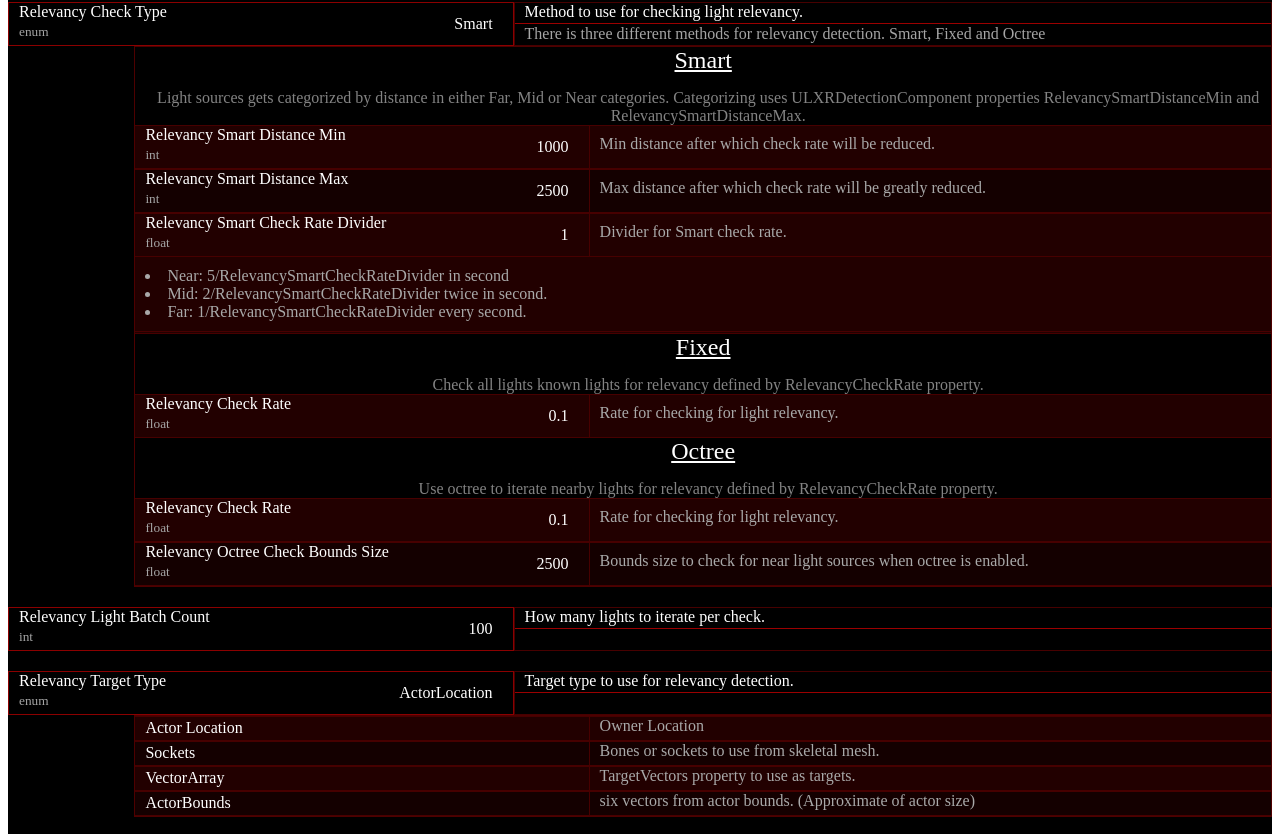
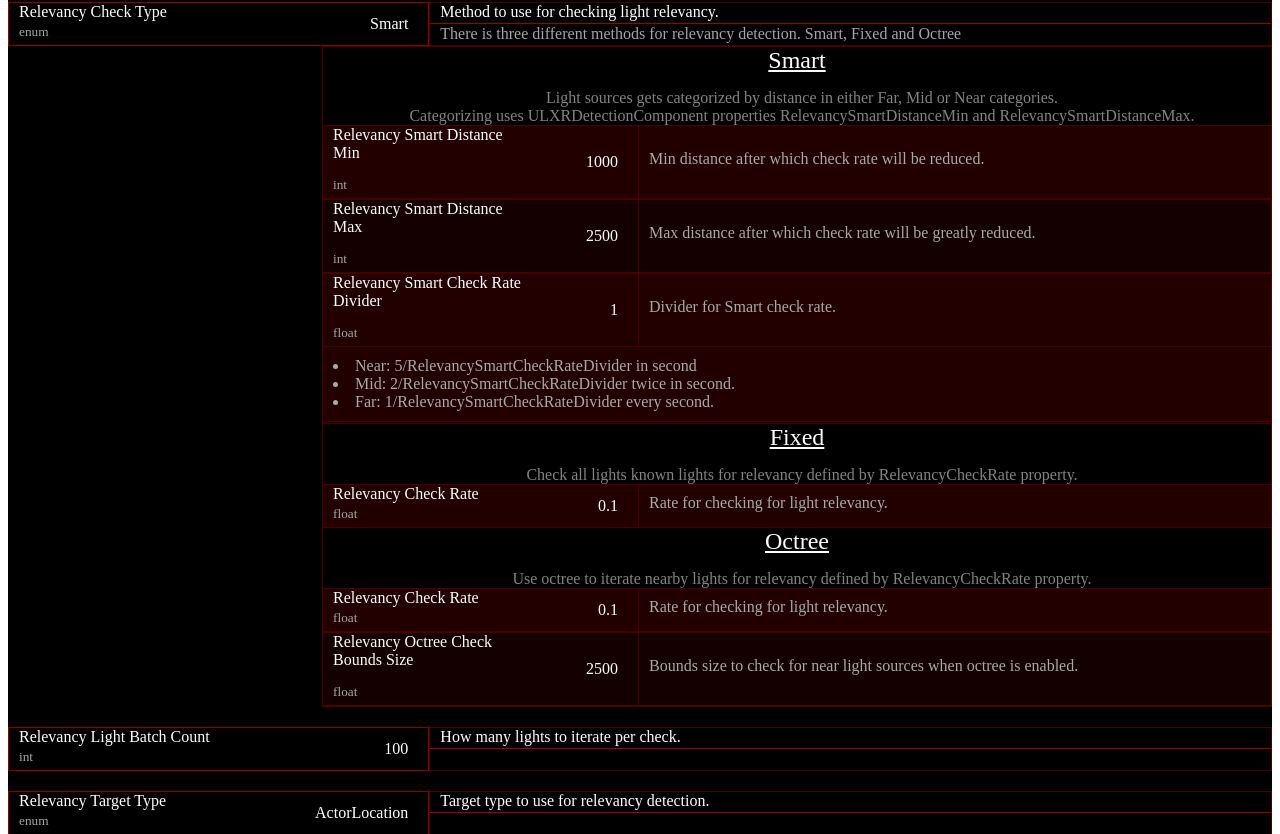
Before and after one commit to zurra/React-Unreal-Plugin-Documentation, a Next.js app: page / in a window 1280 px wide. Shown: the part 926-1760 px from the top of the page. Built offline with nearby package versions, Linux system fonts and the light colour scheme.

Commit message:
minor visual changes

```diff
--- a/components/Unreal/BP/BP.js
+++ b/components/Unreal/BP/BP.js
@@ -392,7 +392,7 @@ function DoSetIcon({ color }) {
 
 
     return (
-        <div style={{ color: `${color}`, fontWeight: 'bold', placeSelf: 'center' }} >
+        <div style={{ color: `${color}`, fontWeight: 'bold', placeSelf: 'center', fontSize: '20px', marginLeft: "4px" }} >
 
             {'{ }'}
         </div>
@@ -700,11 +700,10 @@ function DoNodePinInfo({ pin, count, extra, output = true }) {
 
             {hasExtraPins && (
                 <div style={{gridArea: '1 / 2 / span 10 / span 1',
-                marginLeft: '20px',
                 justifySelf: 'center',
                 width: '100px',
-                border: '30px double var(--pin-color)',
-                margin: '17px 0px'}}></div>
+                margin: '20px 0px',
+                background: 'linear-gradient(90deg, transparent 0%, var(--pin-color) 50%, transparent 100%)'}}></div>
             )}
 
             <div style={{
--- a/components/Unreal/BP/BP.module.css
+++ b/components/Unreal/BP/BP.module.css
@@ -489,7 +489,7 @@
   height: 12px;
   /* background-color: #af0000; */
   border-radius: 50%;
-  border: solid;
+  border: solid 2px;
   place-self: center;
   /* Define a custom property for border color */
   border-color: var(--pin-color);
--- a/components/Unreal/Inspector/Property.js
+++ b/components/Unreal/Inspector/Property.js
@@ -70,8 +70,7 @@ function PropertyRender({ className }) {
                 }
             });
         }
-        else
-        {
+        else {
             CategoryTreeItem.lastElement = true;
         }
 
@@ -256,7 +255,7 @@ function DoPropertyImageCategory({ CategoryClass, index }) {
                         }} />
                 )} */}
                 <div className={styles.propertyImageContainer} style={index === 0 ? {
-                    width: '60%',
+                    width: '550px',
                     border: '1px solid',
                     borderColor: 'darkred',
                     animation: 'pulse 3s infinite',
@@ -369,14 +368,15 @@ function DoPropertyImageElementType({ property }) {
 
                     }}>
                         <div style={{
-                            width: '16px',
-                            height: '16px',
+                            width: '12px',
+                            height: '12px',
                             display: 'flex',
                             borderRadius: '50%',
                             border: '2px solid #a6a6a6',
                             borderStyle: 'solid',
                             placeContent: 'center',
-                            alignSelf: 'center'
+                            alignSelf: 'center',
+                            justifySelf: 'center'
                         }}>
                             <div className={styles.plus} />
                         </div>
@@ -571,7 +571,24 @@ function DoInfo({ info, count }) {
     let relevantProperties = []
     let property = true;
     let infoTitle = info.infoName;
-    let infoDescription = info.description;
+    let infoDescription = [];
+    let infoDescriptionSet = false;
+
+    if (typeof info.description !== 'undefined') {
+        infoDescriptionSet = true;
+        if (Array.isArray(info.description)) {
+            if (info.description.length > 1) {
+                infoDescription = info.description;
+            }
+            else {
+                infoDescription.push(info.description);
+            }
+
+        }
+        else {
+            infoDescription.push(info.description);
+        }
+    }
 
     const infoType = info.infoType;
     const infoObject = info.object
@@ -634,14 +651,34 @@ function DoInfo({ info, count }) {
 
     // console.log(infoTitle, relevantProperties, property)
     return (
-        <div >
+        <>
             {property ? (
-                <div >
+                <>
                     <div className={styles.propertyInfoHeader}>
                         <div className={styles.propertyInfoName}>{infoTitle}</div>
                         {dataObjectName && (<div className={styles.propertyInfoType}>{dataObjectType} : : {dataObjectName}</div>)}
                     </div>
-                    <div className={styles.propertyInfoShortTitleDescription}>{infoDescription}</div>
+
+                    {infoDescriptionSet && (
+                            <div className={styles.propertyInfoShortTitleDescription}>
+                                {infoDescription.map((comment, index) => (
+                                    <div key={index} >{comment} </div>
+                                ))}
+                            </div>
+                    )}
+{/*
+                    {infoDescriptionSet && (
+
+                        <div >
+                            <div className={styles.nodeComment}>
+                                {node.comments.map((comment, index) => (
+                                    <div key={index} >{comment} </div>
+                                ))}
+                            </div>
+
+                        </div>
+                    )} */}
+
 
                     {relevantProperties.map((relatedProp, index) => (
 
@@ -670,10 +707,10 @@ function DoInfo({ info, count }) {
                     ))}
 
 
-                </div>
+                </>
             ) : (
 
-                <div >
+                < >
 
 
                     {relevantProperties.map((relatedProp, index) => (
@@ -701,10 +738,10 @@ function DoInfo({ info, count }) {
                         </div>
                     ))}
 
-                </div>
+                </>
             )
             }
-        </div >
+        </>
 
 
     );
--- a/components/Unreal/Inspector/Property.module.css
+++ b/components/Unreal/Inspector/Property.module.css
@@ -36,7 +36,7 @@
 .propertyGrid {
   display: grid;
   grid-template-rows: auto auto auto;
-  grid-template-columns: 10% 10% 20% 60%;
+  grid-template-columns: 1fr 2fr;
   /* grid-template-columns: 25% 75%; */
   /* grid-template-rows: auto auto auto; */
   /* grid-gap: 10px; */
@@ -195,7 +195,7 @@
 
 
 .leftCell {
-  grid-area: 1 / 1 / span 2 / span 3;
+  grid-area: 1 / 1;
   grid-template-rows: 1fr 1fr;
   grid-template-columns: 2fr 1fr;
   display: grid;
@@ -208,7 +208,7 @@
 }
 
 .rightCell {
-  grid-area: 1 / 4 / span 2;
+  grid-area: 1 / 2;
   grid-template-rows: 1fr 1fr;
   display: grid;
   border-top: 1px solid;
@@ -219,7 +219,7 @@
 }
 
 .firstInfoCell {
-  grid-area: 1 / 1 / span 2 / span 3;
+  grid-area: 1 / 1;
   grid-template-rows: 1fr 1fr;
   grid-template-columns: 2fr 1fr;
   display: grid;
@@ -231,7 +231,7 @@
 }
 
 .secondInfoCell {
-  grid-area: 1 / 4 / span 2;
+  grid-area: 1 / 2;
   grid-template-rows: 1fr 1fr;
   grid-template-columns: 2fr 1fr;
   display: grid;
@@ -242,11 +242,12 @@
 }
 
 .infoCell {
-  grid-area: 3 / 2 / span 2 / span 3;
+  grid-area: 3 / 1 / span 1 / span 4;
   align-content: center;
   border: 1px solid;
   border-color: #4e0000;
-
+width: 75%;
+justify-self: right;
 }
 
 .propertyInfoContainer
--- a/components/Unreal/LXR/LXR_Properties.js
+++ b/components/Unreal/LXR/LXR_Properties.js
@@ -261,7 +261,7 @@ const Properties = [
     info: [
       {
         infoName: "Smart",
-        description: "Light sources gets categorized by distance in either Far, Mid or Near categories.\n Categorizing uses ULXRDetectionComponent properties RelevancySmartDistanceMin and RelevancySmartDistanceMax.",
+        description: ["Light sources gets categorized by distance in either Far, Mid or Near categories.", "Categorizing uses ULXRDetectionComponent properties RelevancySmartDistanceMin and RelevancySmartDistanceMax."],
         infoType: "property",
         relevantProperties: [
           "Relevancy Smart Distance Min",
```
